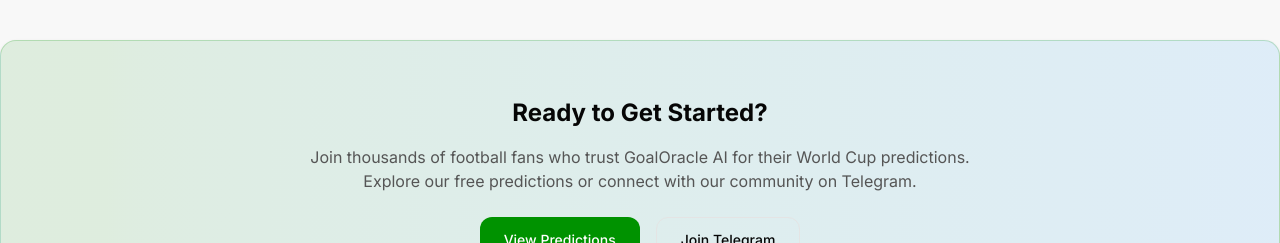
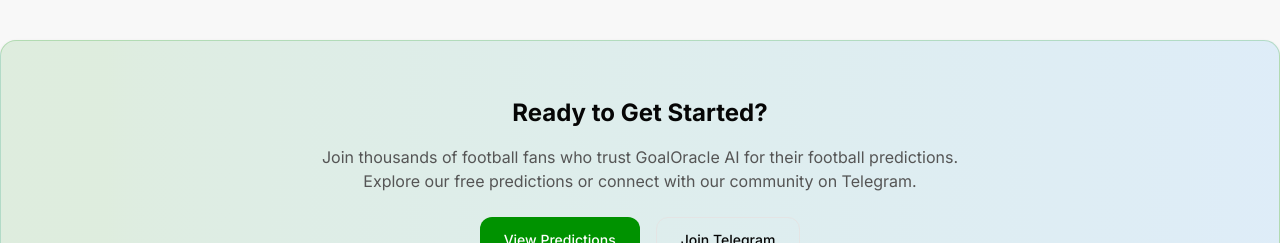
Before and after one commit to Amo451/GoalOracle, a Next.js app in the folder goal-oracle-final/: page /about in a window 1280 px wide. Shown: the part 1824-2067 px from the top of the page. Built offline with nearby package versions, Linux system fonts and the light colour scheme.

Commit message:
Update page.tsx

```diff
--- a/goal-oracle-final/app/about/page.tsx
+++ b/goal-oracle-final/app/about/page.tsx
@@ -144,7 +144,7 @@ export default function AboutPage() {
             <CardContent className="p-8 text-center">
               <h2 className="text-2xl font-bold mb-4">Ready to Get Started?</h2>
               <p className="text-muted-foreground mb-6 max-w-2xl mx-auto">
-                Join thousands of football fans who trust GoalOracle AI for their World Cup
+                Join thousands of football fans who trust GoalOracle AI for their football
                 predictions. Explore our free predictions or connect with our community on Telegram.
               </p>
               <div className="flex flex-col sm:flex-row gap-4 justify-center">
```
